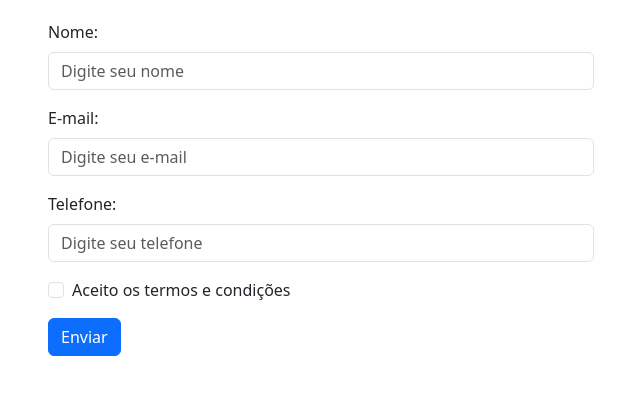
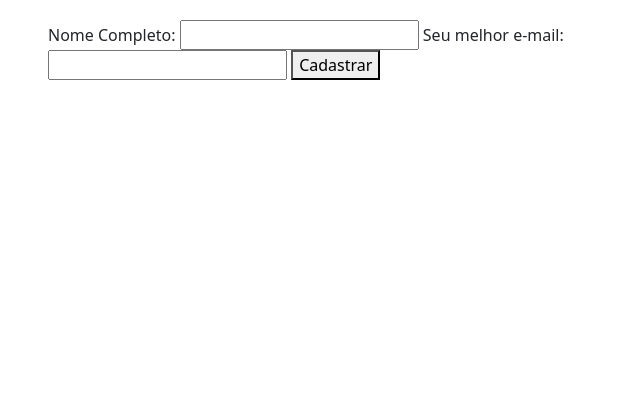
Before and after one commit to vitumeireles/Curso_ProfissaoFullStackJava_EBAC, a website: page index.html in a window 1280 px wide. Shown: the part 90-484 px from the top of the page, without its empty margins (319-959 px from the left). Drawn offline with nearby package versions, Linux system fonts and the light colour scheme.

Commit message:
Changes to be committed: 	modified:   index.html

```diff
--- a/index.html
+++ b/index.html
@@ -13,26 +13,12 @@
             <div class="col-md-6">
                 <h2 class="mb-4">Formulário de Cadastro</h2>
                 <form>
-                    <div class="mb-3">
-                        <label for="nome" class="form-label">Nome:</label>
-                        <input type="text" class="form-control" id="nome" placeholder="Digite seu nome">
-                    </div>
-                    <div class="mb-3">
-                        <label for="email" class="form-label">E-mail:</label>
-                        <input type="email" class="form-control" id="email" placeholder="Digite seu e-mail">
-                    </div>
-                    <div class="mb-3">
-                        <label for="telefone" class="form-label">Telefone:</label>
-                        <input type="tel" class="form-control" id="telefone" placeholder="Digite seu telefone">
-                    </div>
-                    <div class="form-check mb-3">
-                        <input class="form-check-input" type="checkbox" value="" id="aceitoTermos">
-                        <label class="form-check-label" for="aceitoTermos">
-                            Aceito os termos e condições
-                        </label>
-                    </div>
-                    <button type="submit" class="btn btn-primary">Enviar</button>
-                </form>
+            <label for="nome-completo"> Nome Completo:</label>
+            <input type="text" id="nome-completo">
+            <label for="email"> Seu melhor e-mail:</label>
+            <input type="email" id="email">
+            <button type="submit">Cadastrar</button>
+        </form>
             </div>
         </div>
     </div>
```
